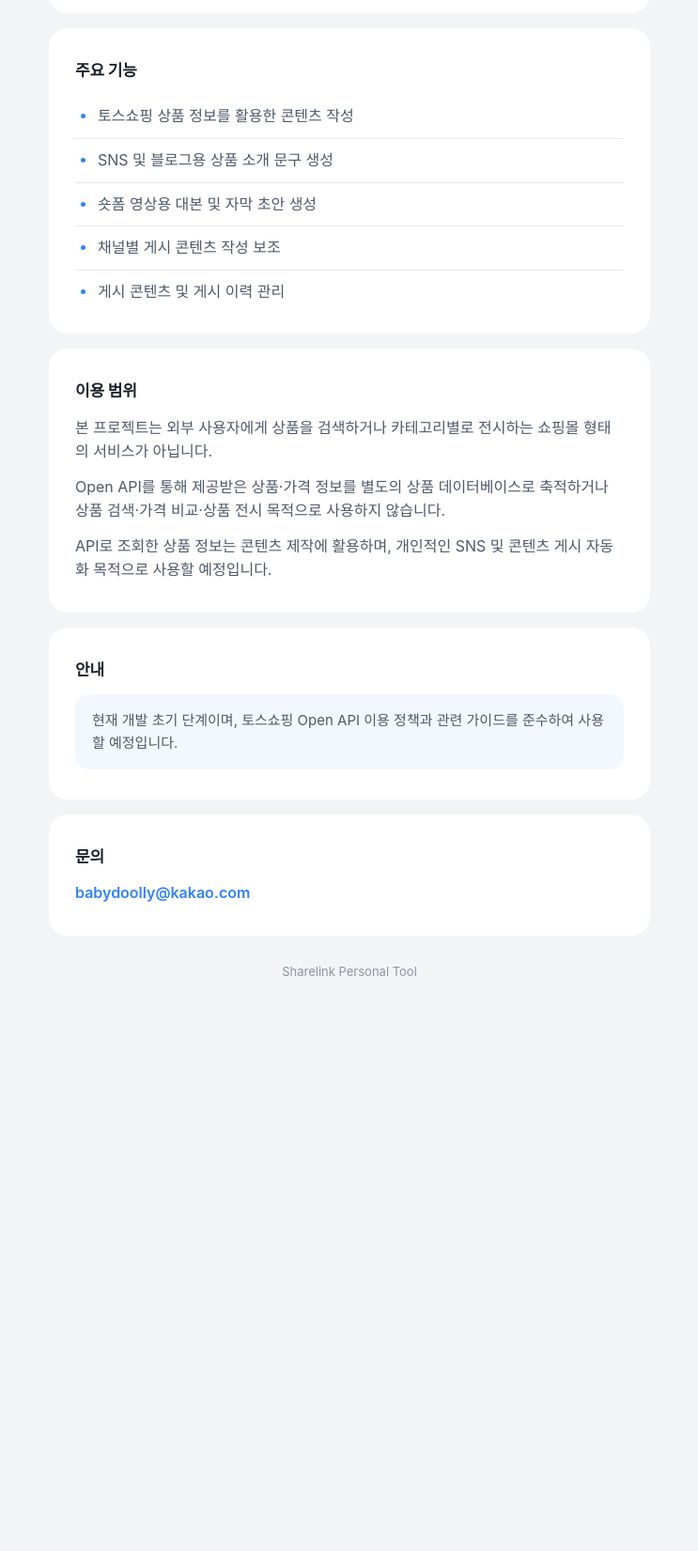
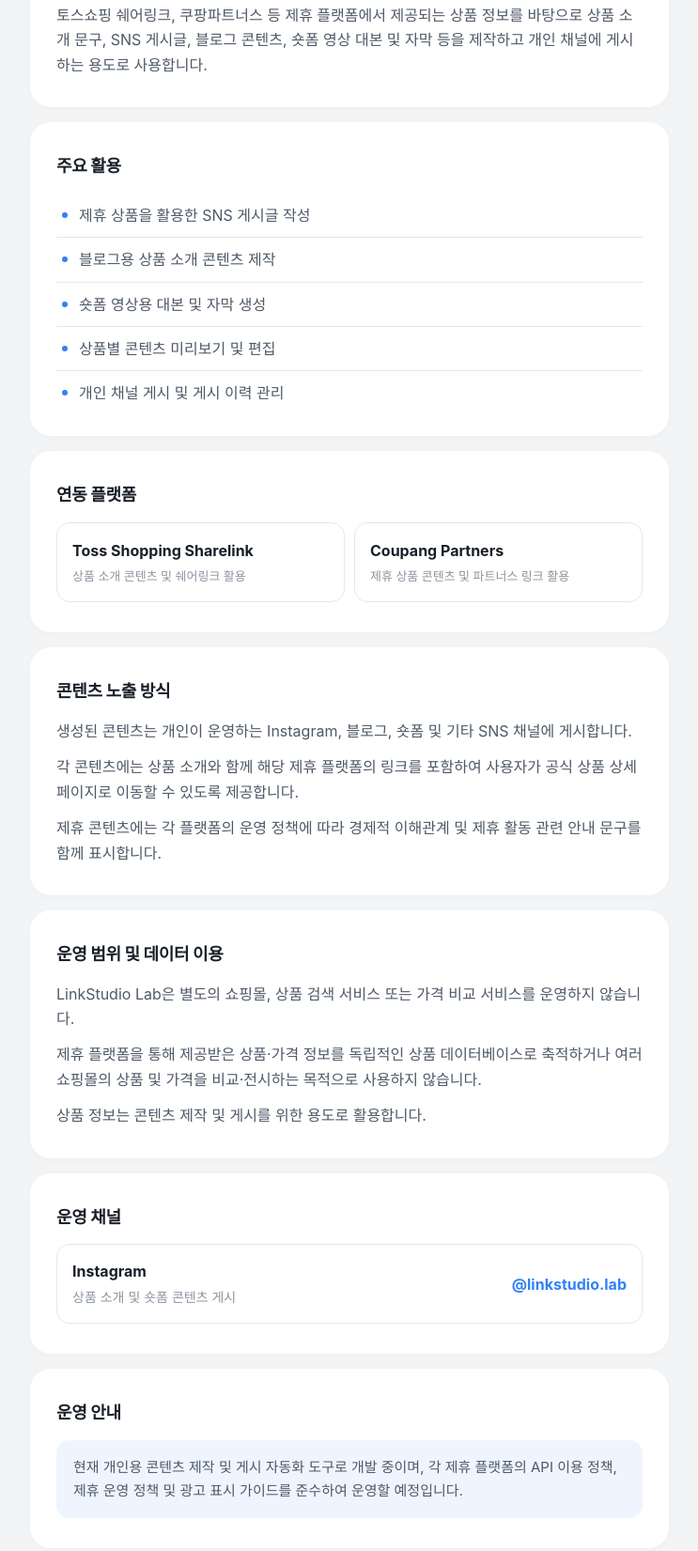
Before and after one commit to JaeyoungBae/shorts-maker-page, a plain HTML site: page index.html in a window 1280 px wide. Shown: the part 411-2062 px from the top of the page at 94% size, without its empty margins (268-1011 px from the left). Before the commit the page ends 1520 px from the top, so only its background shows below. Drawn offline with Linux system fonts and the light colour scheme.

Commit message:
docs: update landing page for Toss and Coupang affiliate integrations

```diff
--- a/index.html
+++ b/index.html
@@ -3,11 +3,12 @@
 <head>
 <meta charset="utf-8">
 <meta name="viewport" content="width=device-width, initial-scale=1">
-<title>Sharelink Personal Tool</title>
-<meta name="description" content="토스쇼핑 쉐어링크 상품 정보를 활용하여 개인 SNS 및 콘텐츠 채널에 게시할 상품 소개 콘텐츠를 제작하기 위한 개인용 개발 프로젝트입니다.">
+<title>LinkStudio Lab</title>
+<meta name="description" content="LinkStudio Lab은 토스쇼핑 쉐어링크, 쿠팡파트너스 등 제휴 플랫폼의 상품 정보를 활용하여 개인 SNS, 블로그 및 숏폼용 상품 소개 콘텐츠를 제작하는 개인용 콘텐츠 제작 도구입니다.">
 <style>
   :root {
     --blue: #3182f6;
+    --blue-soft: rgba(49, 130, 246, 0.08);
     --bg: #f2f4f6;
     --card: #ffffff;
     --text: #191f28;
@@ -22,29 +23,52 @@
     background: var(--bg);
     color: var(--text);
     font-family: -apple-system, BlinkMacSystemFont, "Apple SD Gothic Neo", "Pretendard", "Malgun Gothic", sans-serif;
-    line-height: 1.6;
+    line-height: 1.65;
     -webkit-font-smoothing: antialiased;
   }
-  main { max-width: 640px; margin: 0 auto; }
+  main { max-width: 680px; margin: 0 auto; }
   .card {
     background: var(--card);
-    border-radius: 20px;
+    border-radius: 22px;
     padding: 32px 28px;
     margin-bottom: 16px;
+    box-shadow: 0 2px 10px rgba(0,0,0,0.025);
   }
+  .hero { padding-top: 36px; padding-bottom: 36px; }
   .badge {
     display: inline-block;
     font-size: 13px;
-    font-weight: 600;
+    font-weight: 700;
     color: var(--blue);
     background: rgba(49, 130, 246, 0.1);
     border-radius: 999px;
-    padding: 5px 12px;
-    margin-bottom: 14px;
+    padding: 6px 12px;
+    margin-bottom: 16px;
   }
-  h1 { font-size: 28px; font-weight: 700; margin: 0 0 10px; letter-spacing: -0.02em; }
-  h2 { font-size: 17px; font-weight: 700; margin: 0 0 12px; letter-spacing: -0.01em; }
-  p { margin: 0 0 12px; color: var(--sub); font-size: 16px; }
+  h1 {
+    font-size: 32px;
+    font-weight: 800;
+    margin: 0 0 8px;
+    letter-spacing: -0.03em;
+  }
+  .tagline {
+    font-size: 19px;
+    font-weight: 700;
+    color: var(--text);
+    margin: 0 0 16px;
+    letter-spacing: -0.02em;
+  }
+  h2 {
+    font-size: 18px;
+    font-weight: 800;
+    margin: 0 0 14px;
+    letter-spacing: -0.015em;
+  }
+  p {
+    margin: 0 0 12px;
+    color: var(--sub);
+    font-size: 16px;
+  }
   p:last-child { margin-bottom: 0; }
   .lead { font-size: 16px; color: var(--sub); }
   ul { margin: 0; padding: 0; list-style: none; }
@@ -59,62 +83,138 @@
   li::before {
     content: "";
     position: absolute;
-    left: 6px; top: 20px;
-    width: 5px; height: 5px;
+    left: 6px;
+    top: 20px;
+    width: 6px;
+    height: 6px;
     border-radius: 50%;
     background: var(--blue);
   }
+  .platforms {
+    display: grid;
+    grid-template-columns: repeat(2, minmax(0, 1fr));
+    gap: 10px;
+    margin-top: 4px;
+  }
+  .platform {
+    border: 1px solid var(--line);
+    border-radius: 14px;
+    padding: 16px;
+    color: var(--text);
+    font-weight: 700;
+    background: #fff;
+  }
+  .platform small {
+    display: block;
+    margin-top: 4px;
+    color: var(--muted);
+    font-weight: 500;
+    font-size: 13px;
+  }
   .notice {
-    background: rgba(49, 130, 246, 0.06);
+    background: var(--blue-soft);
     border-radius: 14px;
-    padding: 16px 18px;
+    padding: 17px 18px;
     font-size: 15px;
     color: var(--sub);
   }
-  a { color: var(--blue); text-decoration: none; font-weight: 600; }
+  .channel {
+    display: flex;
+    align-items: center;
+    justify-content: space-between;
+    gap: 16px;
+    padding: 15px 16px;
+    border: 1px solid var(--line);
+    border-radius: 14px;
+    margin-top: 8px;
+  }
+  .channel strong { font-size: 16px; }
+  .channel span { color: var(--muted); font-size: 14px; }
+  a { color: var(--blue); text-decoration: none; font-weight: 700; }
   a:hover { text-decoration: underline; }
-  footer { text-align: center; color: var(--muted); font-size: 13px; padding-top: 12px; }
+  footer {
+    text-align: center;
+    color: var(--muted);
+    font-size: 13px;
+    padding-top: 14px;
+  }
   @media (max-width: 480px) {
     body { padding: 24px 12px 48px; }
-    .card { padding: 24px 20px; border-radius: 16px; }
-    h1 { font-size: 24px; }
+    .card { padding: 24px 20px; border-radius: 18px; }
+    h1 { font-size: 27px; }
+    .tagline { font-size: 17px; }
+    .platforms { grid-template-columns: 1fr; }
+    .channel { align-items: flex-start; flex-direction: column; }
   }
 </style>
 </head>
 <body>
 <main>
-  <section class="card">
-    <span class="badge">개인용 프로젝트</span>
-    <h1>Sharelink Personal Tool</h1>
-    <p class="lead">토스쇼핑 쉐어링크 상품 정보를 활용하여 개인 SNS 및 콘텐츠 채널에 게시할 상품 소개 콘텐츠를 제작하기 위한 개인용 개발 프로젝트입니다.</p>
+  <section class="card hero">
+    <span class="badge">Personal Content Automation Project</span>
+    <h1>LinkStudio Lab</h1>
+    <p class="tagline">좋은 제품을 더 좋은 이야기로.</p>
+    <p class="lead">다양한 제휴 쇼핑 플랫폼의 상품 정보를 활용하여 개인 SNS, 블로그 및 숏폼 채널에 게시할 상품 소개 콘텐츠를 제작하기 위한 개인용 콘텐츠 제작 도구입니다.</p>
   </section>
 
   <section class="card">
     <h2>프로젝트 목적</h2>
-    <p>토스쇼핑 Open API를 통해 상품 정보를 조회한 뒤 해당 정보를 기반으로 SNS 게시글, 상품 소개 문구, 숏폼 콘텐츠 초안 등을 작성하는 데 활용합니다.</p>
+    <p>토스쇼핑 쉐어링크, 쿠팡파트너스 등 제휴 플랫폼에서 제공되는 상품 정보를 바탕으로 상품 소개 문구, SNS 게시글, 블로그 콘텐츠, 숏폼 영상 대본 및 자막 등을 제작하고 개인 채널에 게시하는 용도로 사용합니다.</p>
   </section>
 
   <section class="card">
-    <h2>주요 기능</h2>
+    <h2>주요 활용</h2>
     <ul>
-      <li>토스쇼핑 상품 정보를 활용한 콘텐츠 작성</li>
-      <li>SNS 및 블로그용 상품 소개 문구 생성</li>
-      <li>숏폼 영상용 대본 및 자막 초안 생성</li>
-      <li>채널별 게시 콘텐츠 작성 보조</li>
-      <li>게시 콘텐츠 및 게시 이력 관리</li>
+      <li>제휴 상품을 활용한 SNS 게시글 작성</li>
+      <li>블로그용 상품 소개 콘텐츠 제작</li>
+      <li>숏폼 영상용 대본 및 자막 생성</li>
+      <li>상품별 콘텐츠 미리보기 및 편집</li>
+      <li>개인 채널 게시 및 게시 이력 관리</li>
     </ul>
   </section>
 
   <section class="card">
-    <h2>이용 범위</h2>
-    <p>본 프로젝트는 외부 사용자에게 상품을 검색하거나 카테고리별로 전시하는 쇼핑몰 형태의 서비스가 아닙니다.</p>
-    <p>Open API를 통해 제공받은 상품·가격 정보를 별도의 상품 데이터베이스로 축적하거나 상품 검색·가격 비교·상품 전시 목적으로 사용하지 않습니다.</p>
-    <p>API로 조회한 상품 정보는 콘텐츠 제작에 활용하며, 개인적인 SNS 및 콘텐츠 게시 자동화 목적으로 사용할 예정입니다.</p>
+    <h2>연동 플랫폼</h2>
+    <div class="platforms">
+      <div class="platform">
+        Toss Shopping Sharelink
+        <small>상품 소개 콘텐츠 및 쉐어링크 활용</small>
+      </div>
+      <div class="platform">
+        Coupang Partners
+        <small>제휴 상품 콘텐츠 및 파트너스 링크 활용</small>
+      </div>
+    </div>
   </section>
 
   <section class="card">
-    <h2>안내</h2>
-    <p class="notice">현재 개발 초기 단계이며, 토스쇼핑 Open API 이용 정책과 관련 가이드를 준수하여 사용할 예정입니다.</p>
+    <h2>콘텐츠 노출 방식</h2>
+    <p>생성된 콘텐츠는 개인이 운영하는 Instagram, 블로그, 숏폼 및 기타 SNS 채널에 게시합니다.</p>
+    <p>각 콘텐츠에는 상품 소개와 함께 해당 제휴 플랫폼의 링크를 포함하여 사용자가 공식 상품 상세 페이지로 이동할 수 있도록 제공합니다.</p>
+    <p>제휴 콘텐츠에는 각 플랫폼의 운영 정책에 따라 경제적 이해관계 및 제휴 활동 관련 안내 문구를 함께 표시합니다.</p>
+  </section>
+
+  <section class="card">
+    <h2>운영 범위 및 데이터 이용</h2>
+    <p>LinkStudio Lab은 별도의 쇼핑몰, 상품 검색 서비스 또는 가격 비교 서비스를 운영하지 않습니다.</p>
+    <p>제휴 플랫폼을 통해 제공받은 상품·가격 정보를 독립적인 상품 데이터베이스로 축적하거나 여러 쇼핑몰의 상품 및 가격을 비교·전시하는 목적으로 사용하지 않습니다.</p>
+    <p>상품 정보는 콘텐츠 제작 및 게시를 위한 용도로 활용합니다.</p>
+  </section>
+
+  <section class="card">
+    <h2>운영 채널</h2>
+    <div class="channel">
+      <div>
+        <strong>Instagram</strong><br>
+        <span>상품 소개 및 숏폼 콘텐츠 게시</span>
+      </div>
+      <a href="https://www.instagram.com/linkstudio.lab/" target="_blank" rel="noopener noreferrer">@linkstudio.lab</a>
+    </div>
+  </section>
+
+  <section class="card">
+    <h2>운영 안내</h2>
+    <p class="notice">현재 개인용 콘텐츠 제작 및 게시 자동화 도구로 개발 중이며, 각 제휴 플랫폼의 API 이용 정책, 제휴 운영 정책 및 광고 표시 가이드를 준수하여 운영할 예정입니다.</p>
   </section>
 
   <section class="card">
@@ -122,7 +222,7 @@
     <p><a href="mailto:babydoolly@kakao.com">babydoolly@kakao.com</a></p>
   </section>
 
-  <footer>Sharelink Personal Tool</footer>
+  <footer>LinkStudio Lab · linkstudio.lab</footer>
 </main>
 </body>
 </html>
```
